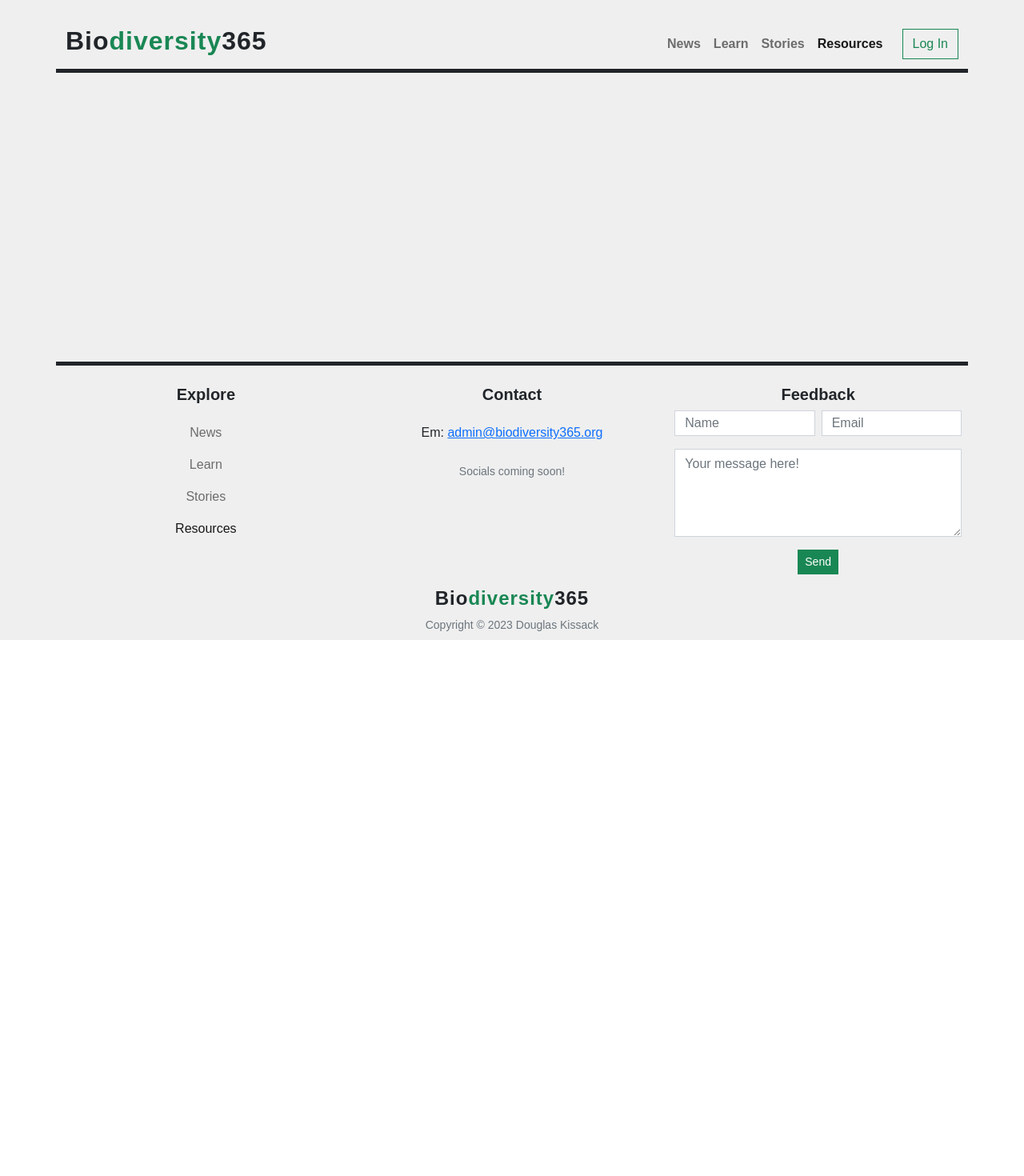
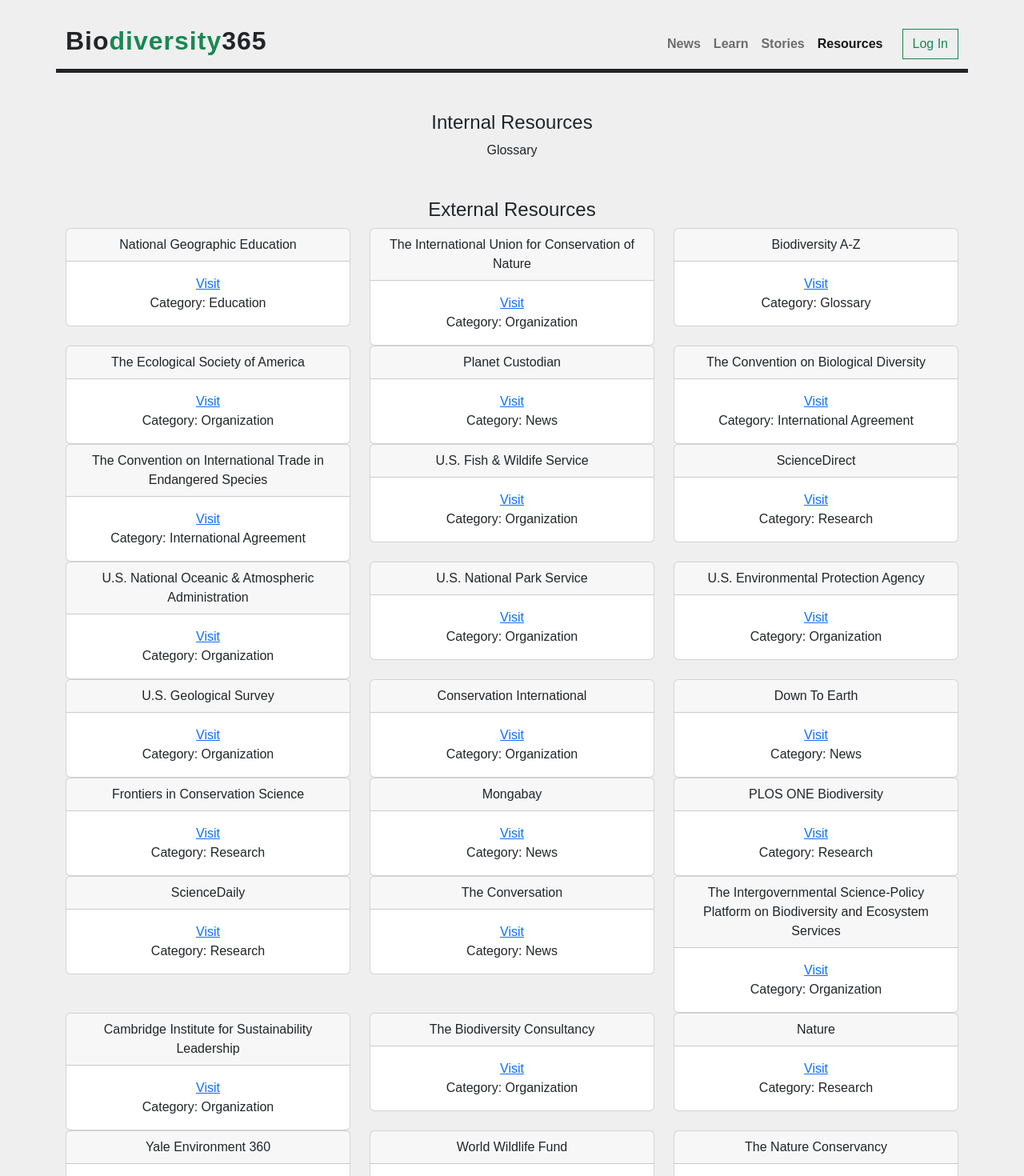
Before and after one commit to DMKCodes/bio-365, a React (Create React App) app in the folder client/: page /resources in a window 1280 px wide. Shown: the top 1470 px of the page at 80% size. Before the commit the page ends 800 px from the top, so only its background shows below. Built offline with nearby package versions, Linux system fonts and the light colour scheme; a web font is replaced by a local one.

Commit message:
update glossary, home page, resource page

```diff
--- a/client/src/App.js
+++ b/client/src/App.js
@@ -11,6 +11,7 @@
 import StoryPage from './pages/StoryPage';
 import Footer from './components/Footer';
 import GlossaryPage from './pages/GlossaryPage';
+import ResourcesPage from './pages/ResourcesPage';
 
 function App() {
     return (
@@ -26,6 +27,7 @@
                 <Route path='/stories' element={<StoriesPage />} />
                 <Route path='/stories/:storyName' element={<StoryPage />} />
                 <Route path='/glossary' element={<GlossaryPage />} />
+                <Route path='/resources' element={<ResourcesPage />} />
             </Routes>
             <Footer />
         </div>
--- /dev/null
+++ b/client/src/app/shared/RESOURCES.js
@@ -0,0 +1,158 @@
+export const RESOURCES = [
+    {
+        name: 'National Geographic Education',
+        link: 'https://education.nationalgeographic.org/',
+        category: 'Education'
+    },
+    {
+        name: 'The International Union for Conservation of Nature',
+        link: 'https://www.iucn.org/',
+        category: 'Organization'
+    },
+    {
+        name: 'Biodiversity A-Z',
+        link: 'https://www.biodiversitya-z.org/',
+        category: 'Glossary'
+    },
+    {
+        name: 'The Ecological Society of America',
+        link: 'https://www.esa.org/',
+        category: 'Organization'
+    },
+    {
+        name: 'Planet Custodian',
+        link: 'https://www.planetcustodian.com/',
+        category: 'News'
+    },
+    {
+        name: 'The Convention on Biological Diversity',
+        link: 'https://www.cbd.int/',
+        category: 'International Agreement'
+    },
+    {
+        name: 'The Convention on International Trade in Endangered Species',
+        link: 'https://cites.org/eng',
+        category: 'International Agreement'
+    },
+    {
+        name: 'U.S. Fish & Wildife Service',
+        link: 'https://www.fws.gov/',
+        category: 'Organization'
+    },
+    {
+        name: 'ScienceDirect',
+        link: 'https://www.sciencedirect.com/',
+        category: 'Research'
+    },
+    {
+        name: 'U.S. National Oceanic & Atmospheric Administration',
+        link: 'https://www.noaa.gov/',
+        category: 'Organization'
+    },
+    {
+        name: 'U.S. National Park Service',
+        link: 'https://www.nps.gov/index.htm',
+        category: 'Organization'
+    },
+    {
+        name: 'U.S. Environmental Protection Agency',
+        link: 'https://www.epa.gov/',
+        category: 'Organization'
+    },
+    {
+        name: 'U.S. Geological Survey',
+        link: 'https://www.usgs.gov/',
+        category: 'Organization'
+    },
+    {
+        name: 'Conservation International',
+        link: 'https://www.conservation.org/',
+        category: 'Organization'
+    },
+    {
+        name: 'Down To Earth',
+        link: 'https://www.downtoearth.org.in/',
+        category: 'News'
+    },
+    {
+        name: 'Frontiers in Conservation Science',
+        link: 'https://www.frontiersin.org/journals/conservation-science',
+        category: 'Research'
+    },
+    {
+        name: 'Mongabay',
+        link: 'https://news.mongabay.com/',
+        category: 'News'
+    },
+    {
+        name: 'PLOS ONE Biodiversity',
+        link: 'https://journals.plos.org/plosone/browse/biodiversity',
+        category: 'Research'
+    },
+    {
+        name: 'ScienceDaily',
+        link: 'https://www.sciencedaily.com/news/plants_animals/',
+        category: 'Research'
+    },
+    {
+        name: 'The Conversation',
+        link: 'https://theconversation.com/us/environment',
+        category: 'News'
+    },
+    {
+        name: 'The Intergovernmental Science-Policy Platform on Biodiversity and Ecosystem Services',
+        link: 'https://www.ipbes.net/',
+        category: 'Organization'
+    },
+    {
+        name: 'Cambridge Institute for Sustainability Leadership',
+        link: 'https://www.cisl.cam.ac.uk/resources/sustainability-horizons',
+        category: 'Organization'
+    },
+    {
+        name: 'The Biodiversity Consultancy',
+        link: 'https://www.thebiodiversityconsultancy.com/',
+        category: 'Organization'
+    },
+    {
+        name: 'Nature',
+        link: 'https://www.nature.com/research-analysis',
+        category: 'Research'
+    },
+    {
+        name: 'Yale Environment 360',
+        link: 'https://e360.yale.edu/topics/biodiversity',
+        category: 'News'
+    },
+    {
+        name: 'World Wildlife Fund',
+        link: 'https://wwf.org/',
+        category: 'Organization'
+    },
+    {
+        name: 'The Nature Conservancy',
+        link: 'https://www.nature.org/en-us/',
+        category: 'Organization'
+    },
+    {
+        name: '',
+        link: '',
+        category: ''
+    },
+    {
+        name: '',
+        link: '',
+        category: ''
+    },
+    {
+        name: '',
+        link: '',
+        category: ''
+    },
+    {
+        name: '',
+        link: '',
+        category: ''
+    },
+
+];
--- a/client/src/pages/GlossaryPage.js
+++ b/client/src/pages/GlossaryPage.js
@@ -12,6 +12,7 @@
     const [currentLetter, setCurrentLetter] = useState(null);
 
     useEffect(() => {
+        // Filter out duplicates
         const filteredItems = GLOSSARY.filter((item, index, self) =>
             index === self.findIndex((t) => (
                 t.term.slice(0, 6) === item.term.slice(0, 6)
@@ -38,10 +39,44 @@
         setCurrentLetter(letter);
     };
 
+    const handleSearchChange = (event) => {
+        event.preventDefault();
+        setSearchQuery(event.target.value);
+    };
+
+    const handleSearchSubmit = (event) => {
+        console.log(searchQuery);
+        if (event.type === 'click' || event.key === 'Enter') {
+            event.preventDefault();
+
+            setSearchPerformed(true);
+
+            const filteredItems = GLOSSARY.filter((item) =>
+                item.term.toLowerCase().includes(searchQuery.toLowerCase())
+            );
+
+            console.log(filteredItems);
+
+            setItems(filteredItems);
+        }
+    };
+
+    const handleSearchReset = () => {
+        setSearchPerformed(false);
+        setSearchQuery('');
+    };
+
     return (
         <Container>
-            <Row>
-                <h3 className='text-center mb-4'>Glossary</h3>
+            <Row className='text-center'>
+                <h3>Glossary</h3>
+                <small className='text-muted mb-4'>
+                    See{' '}
+                    <a href='https://www.biodiversitya-z.org/' target='_blank' rel='noreferrer'>
+                        Biodiversity A-Z
+                    </a>
+                    {' '}for a more comprehensive glossary.
+                </small>
             </Row>
             <Row className='d-flex justify-content-center'>
                 <Col lg='6' md='8' xs='10'>
@@ -50,16 +85,20 @@
                             <Input
                                 type='text'
                                 placeholder='Search...'
+                                value={searchQuery}
                                 className='searchbar rounded-0 border-dark'
+                                onChange={handleSearchChange}
+                                onKeyDown={handleSearchSubmit}
                             />
                             <span
                                 className='searchbar-icons'
+                                onClick={searchPerformed ? handleSearchReset : handleSearchSubmit}
                             >
-                                {/* {searchPerformed ? (
+                                {searchPerformed ? (
                                     <FontAwesomeIcon icon={faTimes} />
                                 ) : (
                                     <FontAwesomeIcon icon={faSearch} />
-                                )} */}
+                                )}
                             </span>
                         </div>
                     </Form>
--- a/client/src/pages/HomePage.js
+++ b/client/src/pages/HomePage.js
@@ -4,6 +4,10 @@
     return (
         <Container>
             <p>Welcome to Biodiversity 365! This platform is a one-stop shop for policy, news, and data concerning biodiversity and conservation.</p>
+            <p>Featured: IPBES Global Assessment Report on Biodiversity and Ecosystem Services</p>
+            <a href='https://www.un.org/sustainabledevelopment/blog/2019/05/nature-decline-unprecedented-report/'>Read the report...</a>
+            <p>'The overwhelming evidence of the IPBES Global Assessment, from a wide range of different fields of knowledge, presents an ominous picture. The health of ecosystems on which we and all other species depend is deteriorating more rapidly than ever. We are eroding the very foundations of our economies, livelihoods, food security, health and quality of life worldwide.</p>
+            <p>- Sir Robert Watson, IPBES Chair</p>
         </Container>
     );
 };
--- /dev/null
+++ b/client/src/pages/ResourcesPage.js
@@ -0,0 +1,42 @@
+import { Container, Row, Col, Card, CardHeader, CardBody } from 'reactstrap';
+import { NavLink } from 'react-router-dom';
+import { RESOURCES } from '../app/shared/RESOURCES';
+
+const ResourcesPage = () => {
+    return (
+        <Container>
+            <Row className='text-center mb-5'>
+                <h4>Internal Resources</h4>
+                <NavLink className='nav-link' to='/glossary'>
+                    Glossary
+                </NavLink>
+            </Row>
+            <Row className='text-center mb-5'>
+                <h4>External Resources</h4>
+                {RESOURCES.map((resource) => {
+                    return (
+                        <Col md='6' lg='4'>
+                            <Card>
+                                <CardHeader>
+                                    {resource.name}
+                                </CardHeader>
+                                <CardBody>
+                                    <a href={resource.link} target='_blank' rel='noreferrer'>
+                                        Visit
+                                    </a>
+                                    <br />Category: {resource.category}
+                                </CardBody>
+                            </Card>
+                        </Col>
+                    );
+                })}
+            </Row>
+            <Row className='text-center mb-5'>
+                <h4>Contribute</h4>
+                <p>Donate or contact to make original content.</p>
+            </Row>
+        </Container>
+    );
+};
+
+export default ResourcesPage;
```
